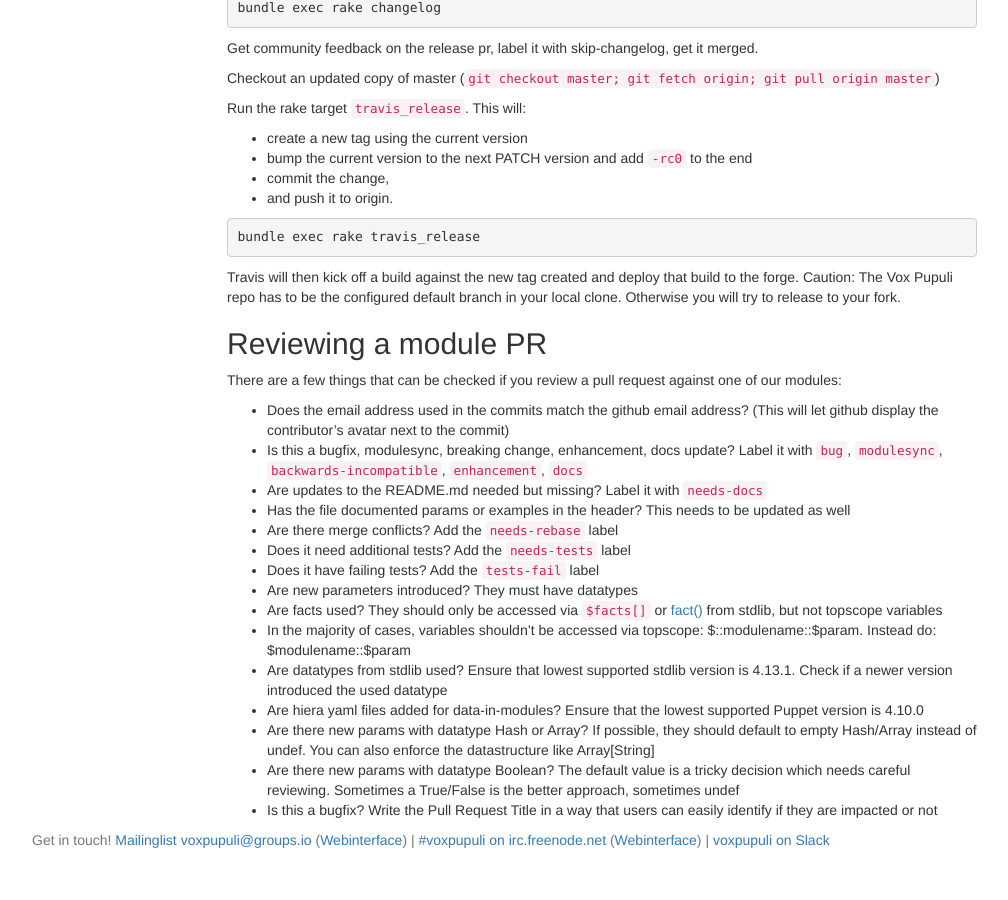
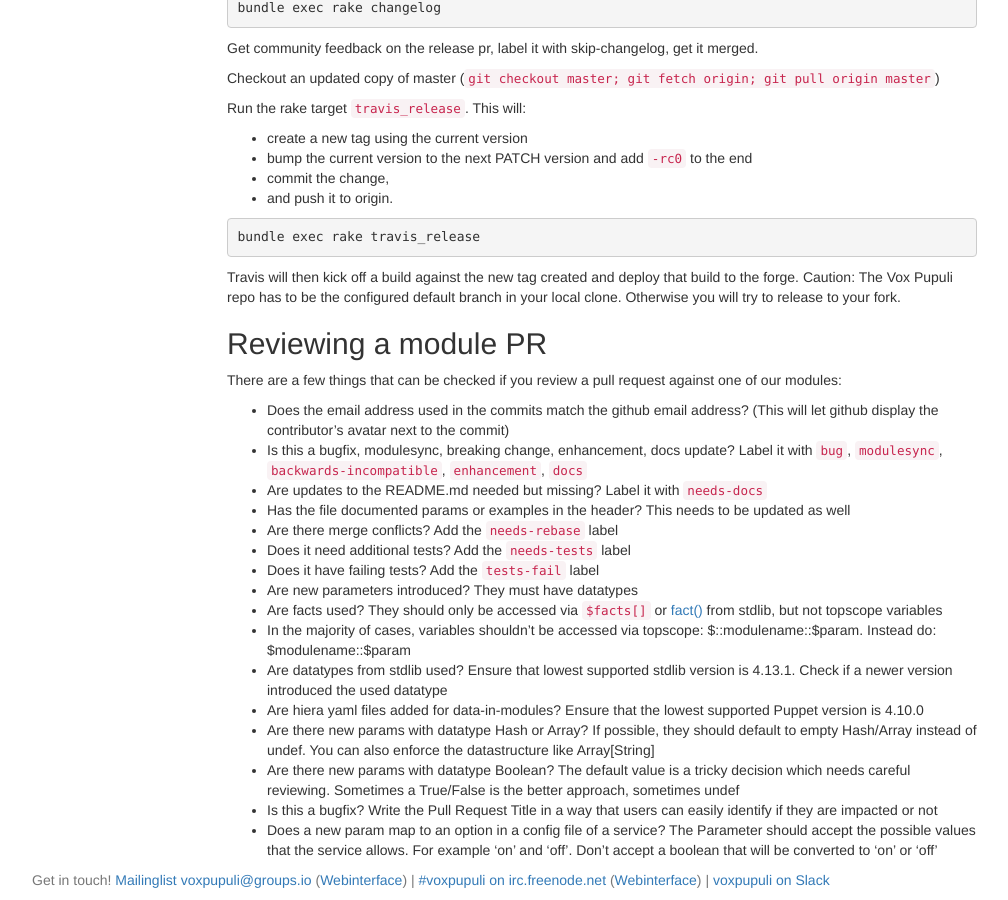
Before and after one commit to voxpupuli/voxpupuli.github.io, a Jekyll site: the page built from docs/index.md, in a window 1280 px wide and 900 px high, scrolled down 2135 px. Shown: the whole window, without its empty margins (38-1046 px from the left). Built offline with Jekyll 4.4.1, drawn with Linux system fonts in a browser that asks for light colours; nearby versions of some CDN libraries; before the commit the page ends 2995 px from its top, so only the background shows below that.

Commit message:
explain params that map to config options

```diff
--- a/docs/index.md
+++ b/docs/index.md
@@ -147,3 +147,4 @@ There are a few things that can be checked if you review a pull request against
 * Are there new params with datatype Hash or Array? If possible, they should default to empty Hash/Array instead of undef. You can also enforce the datastructure like Array[String]
 * Are there new params with datatype Boolean? The default value is a tricky decision which needs careful reviewing. Sometimes a True/False is the better approach, sometimes undef
 * Is this a bugfix? Write the Pull Request Title in a way that users can easily identify if they are impacted or not
+* Does a new param map to an option in a config file of a service? The Parameter should accept the possible values that the service allows. For example 'on' and 'off'. Don't accept a boolean that will be converted to 'on' or 'off'
```
